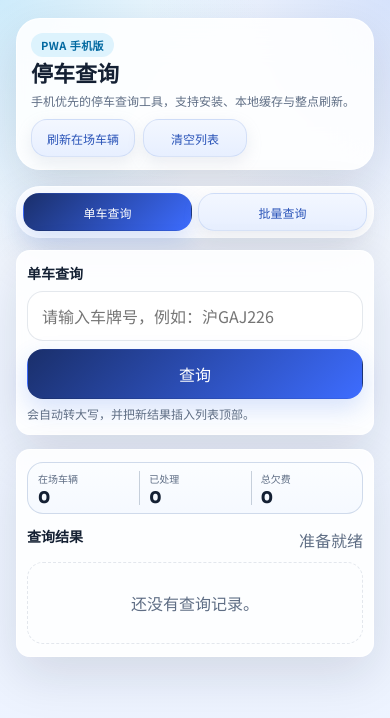
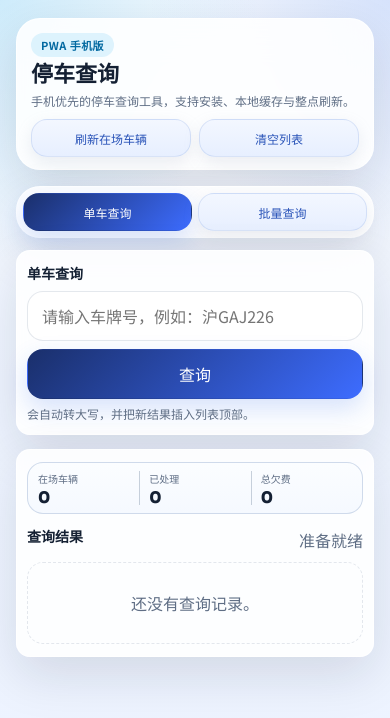
Before and after one commit to hejian-designer/praking-code, a website: page public/index.html in a window 390 px wide. Drawn offline with Linux system fonts and the light colour scheme.

Commit message:
Match refresh button width to query tabs

```diff
--- a/public/style.css
+++ b/public/style.css
@@ -103,6 +103,9 @@ textarea { resize: vertical; }
 .page-header p { margin: 0; color: var(--muted); }
 .header-actions { display: grid; grid-template-columns: repeat(3, minmax(0, 1fr)); gap: 10px; }
 .header-actions button { width: 100%; }
+.header-actions:has(#installBtn[hidden]) {
+  grid-template-columns: repeat(2, minmax(0, 1fr));
+}
 .tool-switch {
   display: none;
   grid-template-columns: repeat(2, minmax(0, 1fr));
@@ -553,7 +556,7 @@ textarea { resize: vertical; }
     display: grid;
   }
   .header-actions {
-    grid-template-columns: repeat(3, minmax(0, 1fr));
+    grid-template-columns: repeat(2, minmax(0, 1fr));
     gap: 8px;
   }
   .stats-grid {
```
